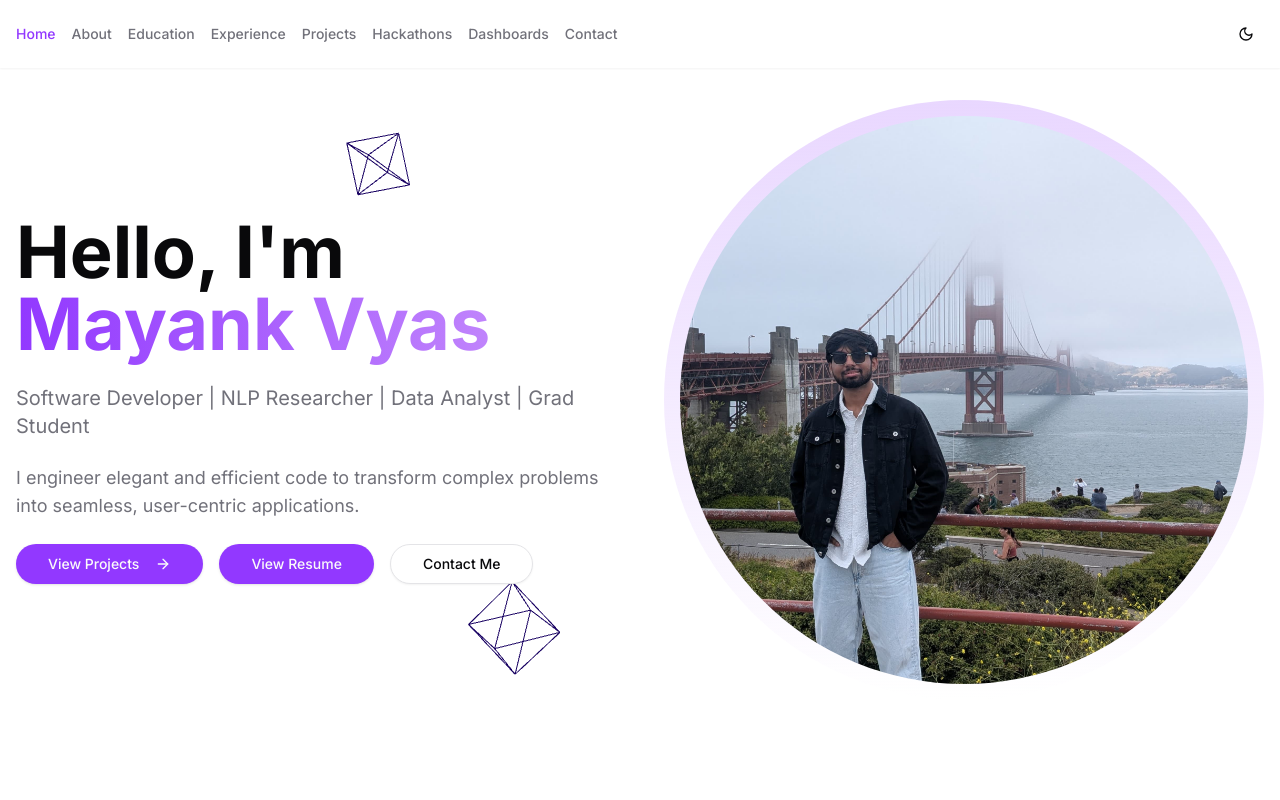
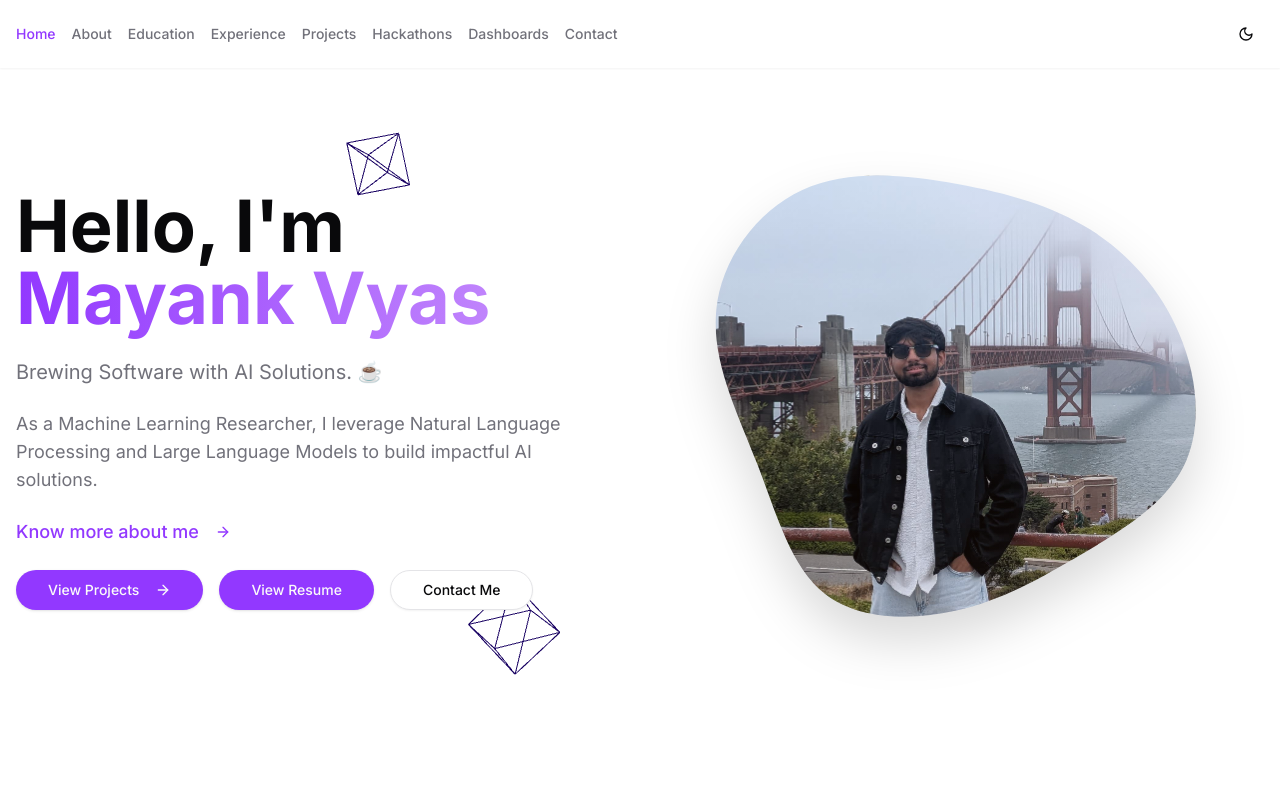
Before and after one commit to Mayank-glitch-cpu/portfolio, a Next.js app: page / in a window 1280 px wide. Shown: the top 800 px of the page. Built offline with nearby package versions, Linux system fonts and the light colour scheme.

Commit message:
Update Hero component with new text and interactive features; add blob SVG image

```diff
--- a/components/hero.tsx
+++ b/components/hero.tsx
@@ -1,7 +1,7 @@
 // src/components/Hero.tsx
 "use client";
 
-import { useRef } from 'react';
+import { useRef, useState } from 'react';
 import Image from 'next/image';
 import { motion, useScroll, useTransform } from 'framer-motion';
 import CountUp from 'react-countup';
@@ -11,6 +11,8 @@ import { HeroBackground } from './hero-background';
 
 const Hero: React.FC = () => {
   const containerRef = useRef<HTMLDivElement>(null);
+  const [isFlipped, setIsFlipped] = useState(false);
+
   const { scrollYProgress } = useScroll({
     target: containerRef,
     offset: ['start start', 'end start'],
@@ -49,7 +51,7 @@ const Hero: React.FC = () => {
               animate={{ opacity: 1, y: 0 }}
               transition={{ duration: 0.5, delay: 0.4 }}
             >
-              Software Developer | NLP Researcher | Data Analyst | Grad Student
+               Brewing Software with AI Solutions. ☕️
             </motion.p>
             <motion.p
               className="text-lg text-muted-foreground"
@@ -57,20 +59,21 @@ const Hero: React.FC = () => {
               animate={{ opacity: 1, y: 0 }}
               transition={{ duration: 0.5, delay: 0.6 }}
             >
-              I engineer elegant and efficient code to transform complex problems into seamless, user-centric applications.
+              As a Machine Learning Researcher, I leverage Natural Language Processing and Large Language Models to build impactful AI solutions.
             </motion.p>
-            {/* Example dynamic counter section */}
-            {/* <motion.div
+            <motion.div
               initial={{ opacity: 0, y: 20 }}
               animate={{ opacity: 1, y: 0 }}
               transition={{ duration: 0.5, delay: 0.7 }}
-              className="flex items-center gap-2"
             >
-              <span className="text-2xl font-bold">Projects Delivered:</span>
-              <CountUp end={9} duration={9} className="text-2xl font-bold text-indigo-600" />
-              <span className="text-2xl font-bold">Publications:</span>
-              <CountUp end={3} duration={5} className="text-2xl font-bold text-indigo-600" />
-            </motion.div> */}
+              <Button
+              variant="link"
+              className="p-0 h-auto text-lg"
+              onClick={() => document.getElementById('about')?.scrollIntoView({ behavior: 'smooth' })}
+              >
+              Know more about me <ArrowRight className="ml-2 h-4 w-4" />
+              </Button>
+            </motion.div>
             <motion.div
               initial={{ opacity: 0, y: 20 }}
               animate={{ opacity: 1, y: 0 }}
@@ -84,14 +87,14 @@ const Hero: React.FC = () => {
               >
                 View Projects <ArrowRight className="ml-2 h-4 w-4" />
               </Button>
-                <Button
+              <Button
                 size="lg"
                 variant="default"
                 className="rounded-full"
                 onClick={() => window.open('https://drive.google.com/file/d/1mBTBy1fNGcjGnc-zUsYKGhKDi9IcPXr7/view?usp=sharing', '_blank')}
-                >
+              >
                 View Resume
-                </Button>
+              </Button>
               <Button
                 size="lg"
                 variant="outline"
@@ -102,25 +105,119 @@ const Hero: React.FC = () => {
               </Button>
             </motion.div>
           </motion.div>
+
+          {/* Blob Image Container - Fixed positioning and single image */}
           <motion.div
-                whileHover={{ scale: 1.05 }}
-                transition={{ duration: 0.3 }}
-                className="relative h-[600px] hidden lg:block"
+            whileHover={{ scale: 1 }}
+            transition={{ duration: 2, ease: 'easeInOut' }}
+            className="relative h-[100px] hidden lg:block"
+            onMouseEnter={() => setIsFlipped(true)}
+            onMouseLeave={() => setIsFlipped(false)}
           >
-            <div className="absolute inset-0 bg-gradient-to-b from-primary/20 to-background rounded-full overflow-hidden">
-              <Image
-                src="/images/projects/goldengate-frontface.jpeg"
-                alt="Mayank Vyas"
-                fill
-                className="object-cover rounded-full p-4"
-                priority
-              />
+            <div className="relative w-full h-full perspective-1000">
+              <motion.div
+                className="relative w-full h-full preserve-3d"
+                animate={{ rotateY: isFlipped ? 180 : 0 }}
+                transition={{
+                  duration: 0.8,
+                  ease: [0.23, 1, 0.32, 1]
+                }}
+              >
+                {/* Front Face */}
+                <div className="absolute inset-0 backface-hidden flex items-center justify-center">
+                  <svg
+                    width="600"
+                    height="600"
+                    viewBox="0 0 200 200"
+                    xmlns="http://www.w3.org/2000/svg"
+                    className="drop-shadow-2xl"
+                  >
+                    <defs>
+                      <pattern id="front-image" patternUnits="objectBoundingBox" width="1" height="1">
+                        <image
+                          href="/images/projects/goldengate-frontface.jpeg"
+                          x="0"
+                          y="-25"
+                          width="220"
+                          height="200"
+                          preserveAspectRatio="xMidYMid slice"
+                        />
+                      </pattern>
+                      <linearGradient id="front-overlay" x1="0%" y1="0%" x2="0%" y2="100%">
+                        <stop offset="0%" stopColor="rgba(139, 69, 19, 0)" />
+                        <stop offset="100%" stopColor="rgba(139, 69, 19, 0.1)" />
+                      </linearGradient>
+                    </defs>
+                    <path
+                      fill="url(#front-image)"
+                      d="M42.1,-56.8C54.8,-48.7,65.6,-36.8,71.7,-22.2C77.9,-7.7,79.6,9.3,73.2,22.2C66.8,35,52.4,43.6,38.9,51.6C25.3,59.5,12.7,66.8,-2.5,70.2C-17.7,73.7,-35.3,73.3,-46.4,64.6C-57.6,55.8,-62.2,38.8,-68.8,21.6C-75.5,4.4,-84.2,-12.9,-82.6,-29.7C-81.1,-46.5,-69.3,-62.9,-53.9,-70C-38.4,-77.1,-19.2,-75.1,-2.2,-72C14.7,-68.9,29.4,-64.8,42.1,-56.8Z"
+                      transform="translate(100 100)"
+                    />
+                    <path
+                      fill="url(#front-overlay)"
+                      d="M42.1,-56.8C54.8,-48.7,65.6,-36.8,71.7,-22.2C77.9,-7.7,79.6,9.3,73.2,22.2C66.8,35,52.4,43.6,38.9,51.6C25.3,59.5,12.7,66.8,-2.5,70.2C-17.7,73.7,-35.3,73.3,-46.4,64.6C-57.6,55.8,-62.2,38.8,-68.8,21.6C-75.5,4.4,-84.2,-12.9,-82.6,-29.7C-81.1,-46.5,-69.3,-62.9,-53.9,-70C-38.4,-77.1,-19.2,-75.1,-2.2,-72C14.7,-68.9,29.4,-64.8,42.1,-56.8Z"
+                      transform="translate(100 100)"
+                    />
+                  </svg>
+                </div>
+
+                {/* Back Face */}
+                <div className="absolute inset-0 backface-hidden rotate-y-180 flex items-center justify-center">
+                  <svg
+                    width="600"
+                    height="600"
+                    viewBox="0 0 200 200"
+                    xmlns="http://www.w3.org/2000/svg"
+                    className="drop-shadow-2xl"
+                  >
+                    <defs>
+                      <pattern id="back-image" patternUnits="objectBoundingBox" width="1" height="1">
+                        <image
+                          href="/images/projects/fishermanWharf.jpeg"
+                          x="-40"
+                          y="0"
+                          width="200"
+                          height="200"
+                          preserveAspectRatio="xMidYMid slice"
+                        />
+                      </pattern>
+                      <linearGradient id="back-overlay" x1="0%" y1="0%" x2="0%" y2="100%">
+                        <stop offset="0%" stopColor="rgba(168, 85, 247, 0)" />
+                        <stop offset="100%" stopColor="rgba(168, 85, 247, 0.2)" />
+                      </linearGradient>
+                    </defs>
+                    <path
+                      fill="url(#back-image)"
+                      d="M42.1,-56.8C54.8,-48.7,65.6,-36.8,71.7,-22.2C77.9,-7.7,79.6,9.3,73.2,22.2C66.8,35,52.4,43.6,38.9,51.6C25.3,59.5,12.7,66.8,-2.5,70.2C-17.7,73.7,-35.3,73.3,-46.4,64.6C-57.6,55.8,-62.2,38.8,-68.8,21.6C-75.5,4.4,-84.2,-12.9,-82.6,-29.7C-81.1,-46.5,-69.3,-62.9,-53.9,-70C-38.4,-77.1,-19.2,-75.1,-2.2,-72C14.7,-68.9,29.4,-64.8,42.1,-56.8Z"
+                      transform="translate(100 100)"
+                    />
+                    <path
+                      fill="url(#back-overlay)"
+                      d="M42.1,-56.8C54.8,-48.7,65.6,-36.8,71.7,-22.2C77.9,-7.7,79.6,9.3,73.2,22.2C66.8,35,52.4,43.6,38.9,51.6C25.3,59.5,12.7,66.8,-2.5,70.2C-17.7,73.7,-35.3,73.3,-46.4,64.6C-57.6,55.8,-62.2,38.8,-68.8,21.6C-75.5,4.4,-84.2,-12.9,-82.6,-29.7C-81.1,-46.5,-69.3,-62.9,-53.9,-70C-38.4,-77.1,-19.2,-75.1,-2.2,-72C14.7,-68.9,29.4,-64.8,42.1,-56.8Z"
+                      transform="translate(100 100)"
+                    />
+                  </svg>
+                </div>
+              </motion.div>
             </div>
-
           </motion.div>
-
         </div>
       </div>
+
+      <style jsx global>{`
+        .perspective-1000 {
+          perspective: 1000px;
+        }
+        .preserve-3d {
+          transform-style: preserve-3d;
+        }
+        .backface-hidden {
+          backface-visibility: hidden;
+        }
+        .rotate-y-180 {
+          transform: rotateY(180deg);
+        }
+      `}</style>
     </section>
   );
 };
```
Also changed, not shown: public/images/projects/blob.svg (added).
